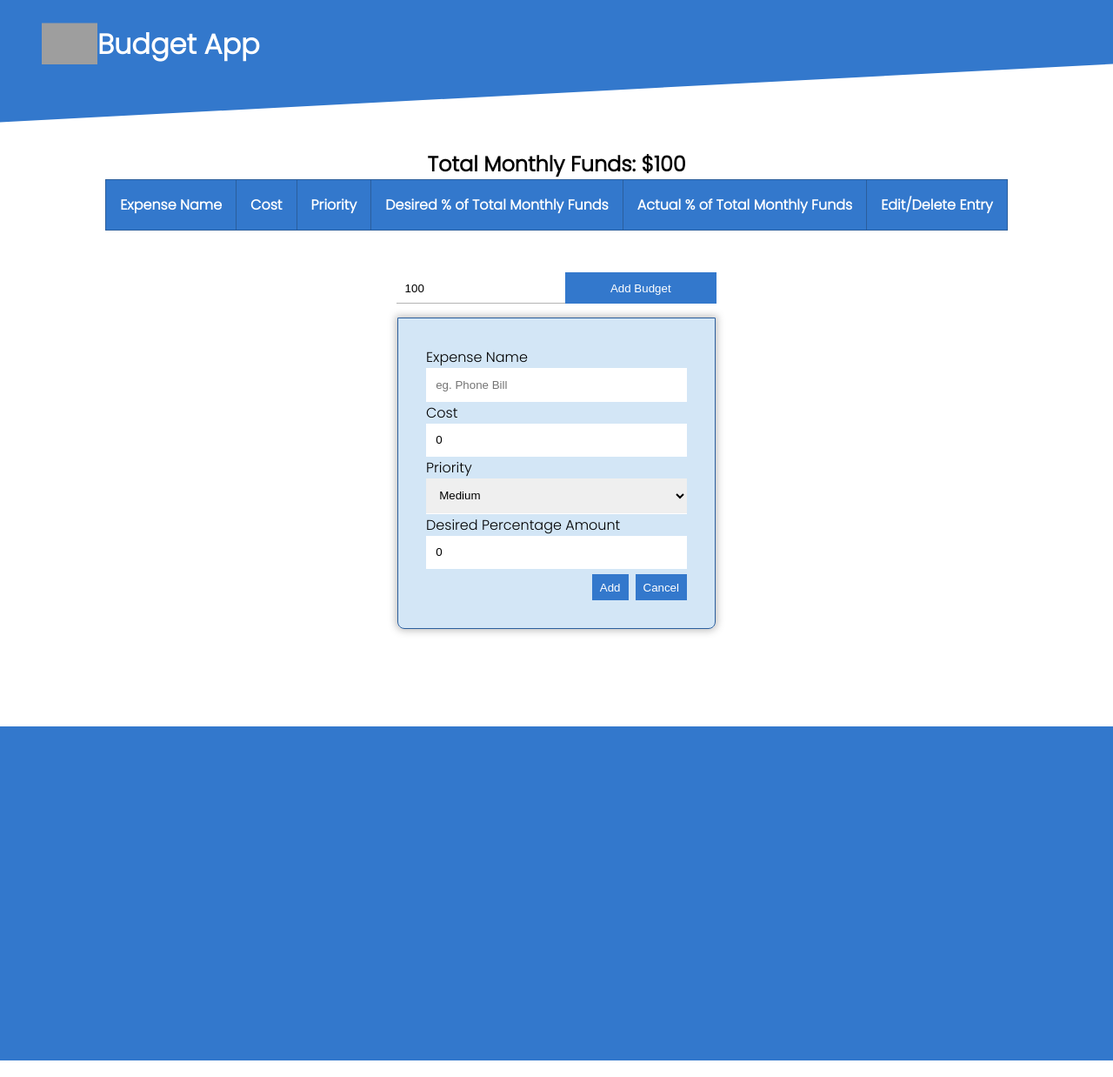
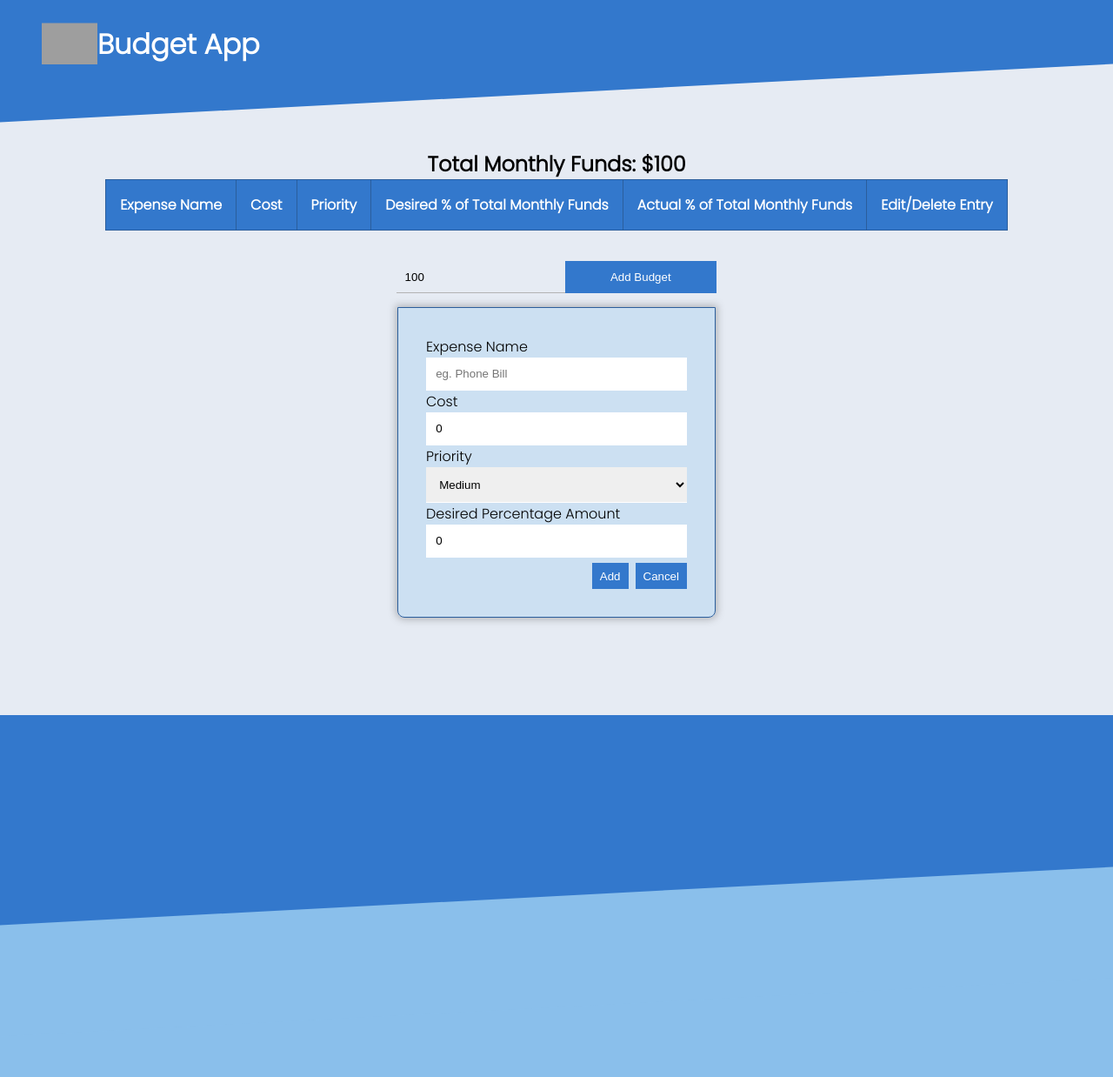
Before and after one commit to Ali-Row/Angular-Budget-App, an Angular app: page / in a window 1280 px wide. Shown: the whole page at 87% size. Built offline with nearby package versions, Linux system fonts and the light colour scheme; grey boxes are pictures that could not be loaded.

Commit message:
:tada: Finish UI for today

```diff
--- a/src/app/app.component.css
+++ b/src/app/app.component.css
@@ -32,7 +32,7 @@ h1 {
 
 footer {
   background: #3378cc;
-  padding: 12rem;
+  padding: 8rem;
   margin: 0;
   margin-top: 7rem;
 }
@@ -46,4 +46,15 @@ footer {
   margin-bottom: 4rem;
   color: white;
 }
+
+.below-footer-bottom-skew {
+  -webkit-transform: skewY(-3deg);
+          transform: skewY(-3deg);
+}
+
+.below-footer-bottom, .below-footer-bottom-skew {
+  padding: 4rem;
+  margin-top: -3rem;
+  background: #8abfeb;
+}
 /*# sourceMappingURL=app.component.css.map */
--- a/src/app/app.component.html
+++ b/src/app/app.component.html
@@ -9,5 +9,7 @@
 <app-budget></app-budget>
 
 <footer></footer>
+<div class="below-footer-bottom-skew"></div>
+<div class="below-footer-bottom"></div>
 
 <!-- <router-outlet></router-outlet> -->
--- a/src/app/app.component.scss
+++ b/src/app/app.component.scss
@@ -23,7 +23,7 @@ h1 {
 }
 footer {
     background: $primary-color;
-    padding: 12rem;
+    padding: 8rem;
     margin: 0;
     margin-top: 7rem;
 }
@@ -35,3 +35,11 @@ footer {
     margin-bottom: 4rem;
     color: white;
 }
+.below-footer-bottom-skew {
+    transform: skewY(-3deg);
+}
+.below-footer-bottom, .below-footer-bottom-skew {
+    padding: 4rem;
+    margin-top: -3rem;
+    background: rgb(138, 191, 235);
+}
--- a/src/app/components/budget.component.css
+++ b/src/app/components/budget.component.css
@@ -1,3 +1,16 @@
+.container {
+  display: -webkit-box;
+  display: -ms-flexbox;
+  display: flex;
+  -webkit-box-orient: horizontal;
+  -webkit-box-direction: reverse;
+      -ms-flex-direction: row-reverse;
+          flex-direction: row-reverse;
+  -webkit-box-pack: space-evenly;
+      -ms-flex-pack: space-evenly;
+          justify-content: space-evenly;
+}
+
 th {
   padding: 1rem;
 }
@@ -22,10 +35,11 @@ table {
       align-content: center;
   padding: 0rem;
   border-collapse: collapse;
+  background: white;
 }
 
 .input-container {
-  margin-top: 3rem;
+  margin-top: 2.2rem;
 }
 
 .input-container > input, .input-container > button {
@@ -36,6 +50,7 @@ table {
 .input-container > input {
   border: none;
   border-bottom: solid #b3b3b3 0.1rem;
+  background: none;
 }
 
 .expense-input-wrapper > input {
@@ -120,4 +135,13 @@ td > button {
   background: rgba(241, 100, 100, 0.776);
   color: #720505;
 }
+
+@media screen and (max-width: 1440px) {
+  .container {
+    -webkit-box-orient: vertical;
+    -webkit-box-direction: normal;
+        -ms-flex-direction: column;
+            flex-direction: column;
+  }
+}
 /*# sourceMappingURL=budget.component.css.map */
--- a/src/app/components/budget.component.html
+++ b/src/app/components/budget.component.html
@@ -1,3 +1,6 @@
+<div class="container">
+
+    <div>
         <h2 align="center">Total Monthly Funds: ${{budgetTotal}}</h2>
         <div class="table-container">
             <table>
@@ -28,8 +31,9 @@
                 </tbody>
             </table>
         </div>
+    </div>
 
-
+    <div>
         <div class="input-container" align="center">
             <input [(ngModel)]="budgetInput" id="budgetInput" placeholder="Enter Amount"/>
             <button (click)="updateBudgetAmount(budgetInput)">Add Budget</button>
@@ -55,3 +59,5 @@
                 </div>
             </div>
         </div>
+    </div>
+</div>
--- a/src/app/components/budget.component.scss
+++ b/src/app/components/budget.component.scss
@@ -2,6 +2,11 @@ $table-border-color: rgb(43, 94, 156);
 $primary-color: rgb(51, 120, 204);
 $secondary-color: rgb(50, 98, 156);
 
+.container {
+    display: flex;
+    flex-direction: row-reverse;
+    justify-content: space-evenly;
+}
 th {
     padding: 1rem;
 }
@@ -21,9 +26,10 @@ table {
     align-content: center;
     padding: 0rem;
     border-collapse: collapse;
+    background: white;
 }
 .input-container {
-    margin-top: 3rem;
+    margin-top: 2.2rem;
 }
 .input-container > input, .input-container > button {
     padding: .6rem;
@@ -32,6 +38,7 @@ table {
 .input-container > input {
     border: none;
     border-bottom: solid rgb(179, 179, 179) .1rem;
+    background: none;
 }
 .expense-input-wrapper > input {
     border: none;
@@ -94,3 +101,9 @@ td > button {
     background: rgba(241, 100, 100, 0.776);
     color: rgb(114, 5, 5);
 }
+
+@media screen and (max-width: 1440px) {
+    .container {
+        flex-direction: column;
+    }
+}
--- a/src/index.html
+++ b/src/index.html
@@ -15,6 +15,9 @@
     * {
       margin: 0rem;
     }
+    body {
+      background: rgba(214, 221, 236, 0.589);
+    }
   </style>
 </body>
 </html>
```
Lines whose indentation alone changed are shown as unchanged.
